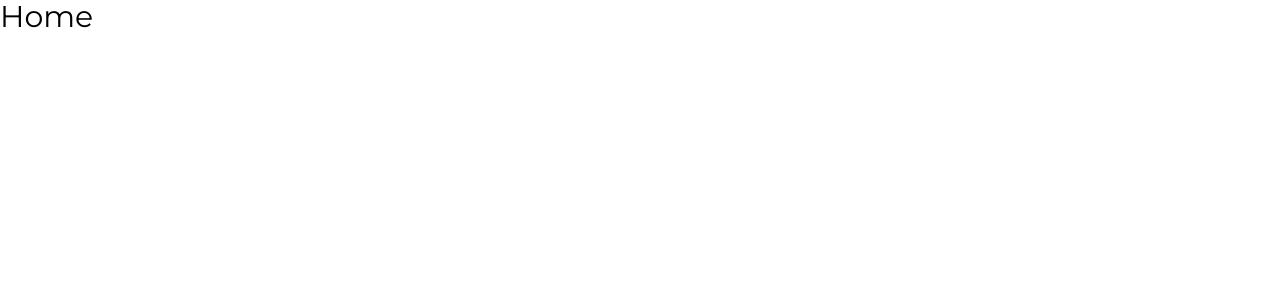
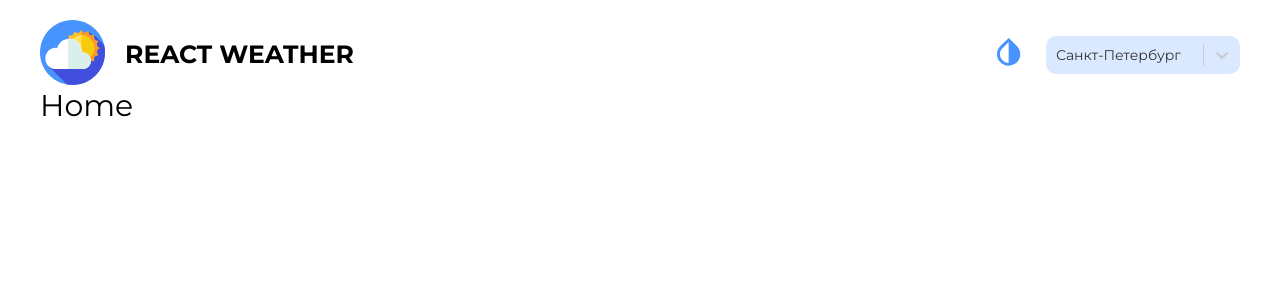
Before and after one commit to chashchinavera/weather-react, a React (Create React App) app: page / in a window 1280 px wide. Shown: the top 300 px of the page. Built offline with nearby package versions, Linux system fonts and the light colour scheme.

Commit message:
add Header component

```diff
--- a/package.json
+++ b/package.json
@@ -12,11 +12,13 @@
     "@types/react": "^19.0.12",
     "@types/react-dom": "^19.0.4",
     "@types/react-router-dom": "^5.3.3",
+    "@types/react-select": "^5.0.1",
     "normalize.css": "^8.0.1",
     "react": "^19.0.0",
     "react-dom": "^19.0.0",
     "react-router-dom": "^7.4.0",
     "react-scripts": "5.0.1",
+    "react-select": "^5.10.1",
     "sass": "^1.86.0",
     "typescript": "^4.9.5",
     "web-vitals": "^2.1.4"
--- a/src/App.tsx
+++ b/src/App.tsx
@@ -2,10 +2,12 @@
 import { Routes, Route } from "react-router-dom";
 import { Home } from "./pages/Home/Home";
 import { MonthStatistics } from "./pages/MonthStatistics/MonthStatistics";
+import { Header } from "./shared/Header/Header";
 
 function App() {
   return (
-    <div className="App">
+    <div className="app">
+      <Header />
       <Routes>
         <Route path="/" Component={Home} />
         <Route path="/month-statistics" Component={MonthStatistics} />
--- /dev/null
+++ b/src/assets/icons/svg/HeaderLogoSvg.tsx
@@ -0,0 +1,51 @@
+export const HeaderLogoSvg = () => {
+  return (
+    <svg
+      width="65"
+      height="65"
+      viewBox="0 0 65 65"
+      fill="none"
+      xmlns="http://www.w3.org/2000/svg"
+    >
+      <g clipPath="url(#clip0_2_444)">
+        <path
+          d="M32.5 65C50.4493 65 65 50.4493 65 32.5C65 14.5507 50.4493 0 32.5 0C14.5507 0 0 14.5507 0 32.5C0 50.4493 14.5507 65 32.5 65Z"
+          fill="#4793FF"
+        />
+        <path
+          d="M65 32.5C65 29.8954 64.6916 27.3631 64.113 24.9358L54.3423 15.1651L53.0241 15.7211L48.3235 11.1622C48.3235 11.1622 46.5495 14.0707 44.5394 12.8754L41.3829 9.79712L41.1963 14.2822L8.78809 46.265L27.0688 64.5458C28.8351 64.843 30.6492 65 32.5 65C50.4493 65 65 50.4493 65 32.5Z"
+          fill="#424FDD"
+        />
+        <path
+          d="M58.3388 29.0023L59.7103 28.1252L58.2388 27.1841C56.6468 26.1659 56.217 24.03 57.2916 22.4755L58.2847 21.0387L56.6808 20.7601C54.8077 20.4347 53.5845 18.6126 53.9927 16.7559L54.3422 15.1659L52.6363 15.541C50.7905 15.9467 48.9765 14.7403 48.637 12.8812L48.3233 11.163L46.9922 12.1001C45.4377 13.1946 43.2843 12.7711 42.26 11.1694L41.3829 9.79797L40.4418 11.2695C39.4237 12.8615 37.2878 13.2912 35.7333 12.2167L34.2964 11.2235L34.0179 12.8275C33.6925 14.7005 31.8705 15.9237 30.0136 15.5156L28.4237 15.1661L28.7987 16.8719C29.2044 18.7177 27.998 20.5317 26.1389 20.8712L24.4207 21.1849L25.3579 22.516C26.4524 24.0705 26.0288 26.2239 24.4272 27.2482L23.0557 28.1253L24.5271 29.0664C26.1192 30.0846 26.5488 32.2204 25.4743 33.775L24.4812 35.2118L26.0851 35.4904C27.9581 35.8157 29.1813 37.6379 28.7732 39.4946L28.4237 41.0845L30.1296 40.7095C31.9753 40.3038 33.7894 41.5102 34.1288 43.3693L34.4425 45.0876L35.7736 44.1505C37.3282 43.056 39.4816 43.4795 40.5058 45.0812L41.3829 46.4526L42.324 44.9811C43.3422 43.3891 45.4781 42.9594 47.0326 44.0339L48.4695 45.0271L48.748 43.4231C49.0734 41.5501 50.8955 40.3269 52.7522 40.735L54.3422 41.0845L53.9672 39.3787C53.5614 37.5329 54.7678 35.7189 56.6269 35.3794L58.3453 35.0657L57.4081 33.7346C56.3136 32.1801 56.7371 30.0266 58.3388 29.0023Z"
+          fill="#FDBF2D"
+        />
+        <path
+          d="M57.4082 33.734L58.3451 35.0645L56.6275 35.378C54.7676 35.7183 53.5615 37.5324 53.9678 39.3783L54.3423 41.0833L52.7529 40.7342C50.8955 40.3254 49.0738 41.5492 48.7475 43.4218L48.4695 45.0265L47.0323 44.0324C45.4784 42.9584 43.3418 43.3875 42.3237 44.9795L41.3829 46.4522V9.797L42.2602 11.1681C43.2847 12.7702 45.4378 13.1943 46.9917 12.0987L48.3235 11.1617L48.637 12.8807C48.976 14.7393 50.7902 15.9453 52.6361 15.5404L54.3423 15.1646L53.9932 16.7553C53.5844 18.6114 54.8082 20.4344 56.6808 20.7594L58.2842 21.0374L57.2914 22.4745C56.2174 24.0297 56.6465 26.1651 58.2385 27.1832L59.7099 28.1239L58.3388 29.0012C56.7366 30.0257 56.3139 32.1788 57.4082 33.734Z"
+          fill="#FD9827"
+        />
+        <path
+          d="M41.383 40.9705C48.4777 40.9705 54.2291 35.2191 54.2291 28.1243C54.2291 21.0296 48.4777 15.2782 41.383 15.2782C34.2883 15.2782 28.5369 21.0296 28.5369 28.1243C28.5369 35.2191 34.2883 40.9705 41.383 40.9705Z"
+          fill="#FFE05F"
+        />
+        <path
+          d="M54.2293 28.1239C54.2293 35.2193 48.4771 40.9703 41.3829 40.9703V15.2788C48.4771 15.2788 54.2293 21.0298 54.2293 28.1239Z"
+          fill="#F9CB0D"
+        />
+        <path
+          d="M42.5274 32.242C42.1958 32.242 41.8694 32.2633 41.5478 32.3006C41.5794 31.9404 41.5966 31.5761 41.5966 31.2077C41.5966 24.3886 36.0687 18.8606 29.2495 18.8606C23.5703 18.8606 18.7873 22.6953 17.3468 27.9164C16.8894 27.8562 16.4229 27.8248 15.9491 27.8248C10.0886 27.8248 5.33777 32.5756 5.33777 38.4361C5.33777 44.2967 10.0886 49.0475 15.9491 49.0475H42.5274C47.1682 49.0475 50.9302 45.2854 50.9302 40.6447C50.9302 36.004 47.1682 32.242 42.5274 32.242Z"
+          fill="white"
+        />
+        <path
+          d="M50.9302 40.6436C50.9302 45.2846 47.1684 49.0466 42.5272 49.0466H28.134V18.9097C28.5016 18.8759 28.8735 18.8596 29.2498 18.8596C36.0691 18.8596 41.5969 24.3873 41.5969 31.2066C41.5969 31.5753 41.5795 31.9395 41.5478 32.2996C41.8696 32.2625 42.1956 32.2407 42.5272 32.2407C47.1684 32.2407 50.9302 36.0036 50.9302 40.6436Z"
+          fill="#DAEFEC"
+        />
+      </g>
+      <defs>
+        <clipPath id="clip0_2_444">
+          <rect width="65" height="65" fill="white" />
+        </clipPath>
+      </defs>
+    </svg>
+  );
+};
--- /dev/null
+++ b/src/assets/icons/svg/HeaderThemeChangerSvg.tsx
@@ -0,0 +1,23 @@
+export const HeaderThemeChangerSvg = () => {
+  return (
+    <svg
+      width="35"
+      height="35"
+      viewBox="0 0 35 35"
+      fill="none"
+      xmlns="http://www.w3.org/2000/svg"
+    >
+      <g clipPath="url(#clip0_23_3)">
+        <path
+          d="M17.6667 7.09792V27.7917C12.8396 27.7917 8.91667 23.9562 8.91667 19.2312C8.91667 16.9562 9.82083 14.8125 11.4687 13.1937L17.6667 7.09792ZM17.6667 3L9.42708 11.1083C7.3125 13.1937 6 16.0667 6 19.2312C6 25.575 11.2208 30.7083 17.6667 30.7083C24.1125 30.7083 29.3333 25.575 29.3333 19.2312C29.3333 16.0667 28.0208 13.1937 25.9062 11.1083L17.6667 3Z"
+          fill="#4793FF"
+        />
+      </g>
+      <defs>
+        <clipPath id="clip0_23_3">
+          <rect width="35" height="35" fill="white" />
+        </clipPath>
+      </defs>
+    </svg>
+  );
+};
--- /dev/null
+++ b/src/shared/Header/Header.module.scss
@@ -0,0 +1,27 @@
+.header {
+  display: flex;
+  justify-content: space-between;
+}
+
+.header__wrapper {
+  display: flex;
+  align-items: center;
+}
+
+.header__logo {
+  svg {
+    width: 65px;
+    height: 65px;
+  }
+}
+
+.header__title {
+  text-transform: uppercase;
+  font-weight: bold;
+  font-size: 25px;
+}
+
+.header__themeChanger,
+.header__logo {
+  margin-right: 20px;
+}
--- /dev/null
+++ b/src/shared/Header/Header.tsx
@@ -0,0 +1,51 @@
+import Select from "react-select";
+import s from "./Header.module.scss";
+import { HeaderLogoSvg } from "../../assets/icons/svg/HeaderLogoSvg";
+import { HeaderThemeChangerSvg } from "../../assets/icons/svg/HeaderThemeChangerSvg";
+
+export const Header = () => {
+  const options = [
+    { value: "Санкт-Петербург", label: "Санкт-Петербург" },
+    { value: "Москва", label: "Москва" },
+    { value: "Екатеринбург", label: "Екатеринбург" },
+    { value: "Новосибирск", label: "Новосибирск" },
+    { value: "Казань", label: "Казань" },
+    { value: "Челябинск", label: "Челябинск" },
+    { value: "Омск", label: "Омск" },
+    { value: "Самара", label: "Самара" },
+  ];
+
+  const colourStyles = {
+    control: (styles: any) => ({
+      ...styles,
+      backgroundColor: "rgba(71, 147, 255, 0.2)",
+      width: "194px",
+      height: "37px",
+      border: "none",
+      borderRadius: "10px",
+      zIndex: "100",
+      fontSize: "14px",
+    }),
+  };
+
+  return (
+    <header className={s.header}>
+      <div className={s.header__wrapper}>
+        <div className={s.header__logo}>
+          <HeaderLogoSvg />
+        </div>
+        <div className={s.header__title}>React weather</div>
+      </div>
+      <div className={s.header__wrapper}>
+        <div className={s.header__themeChanger}>
+          <HeaderThemeChangerSvg />
+        </div>
+        <Select
+          options={options}
+          styles={colourStyles}
+          defaultValue={options[0]}
+        />
+      </div>
+    </header>
+  );
+};
--- a/src/styles/index.scss
+++ b/src/styles/index.scss
@@ -11,4 +11,5 @@
 .app {
   max-width: 1200px;
   margin: 0 auto;
+  padding-top: 20px;
 }
```
Also changed, not shown: 1 other file (tests, documents, lock files or other folders).
